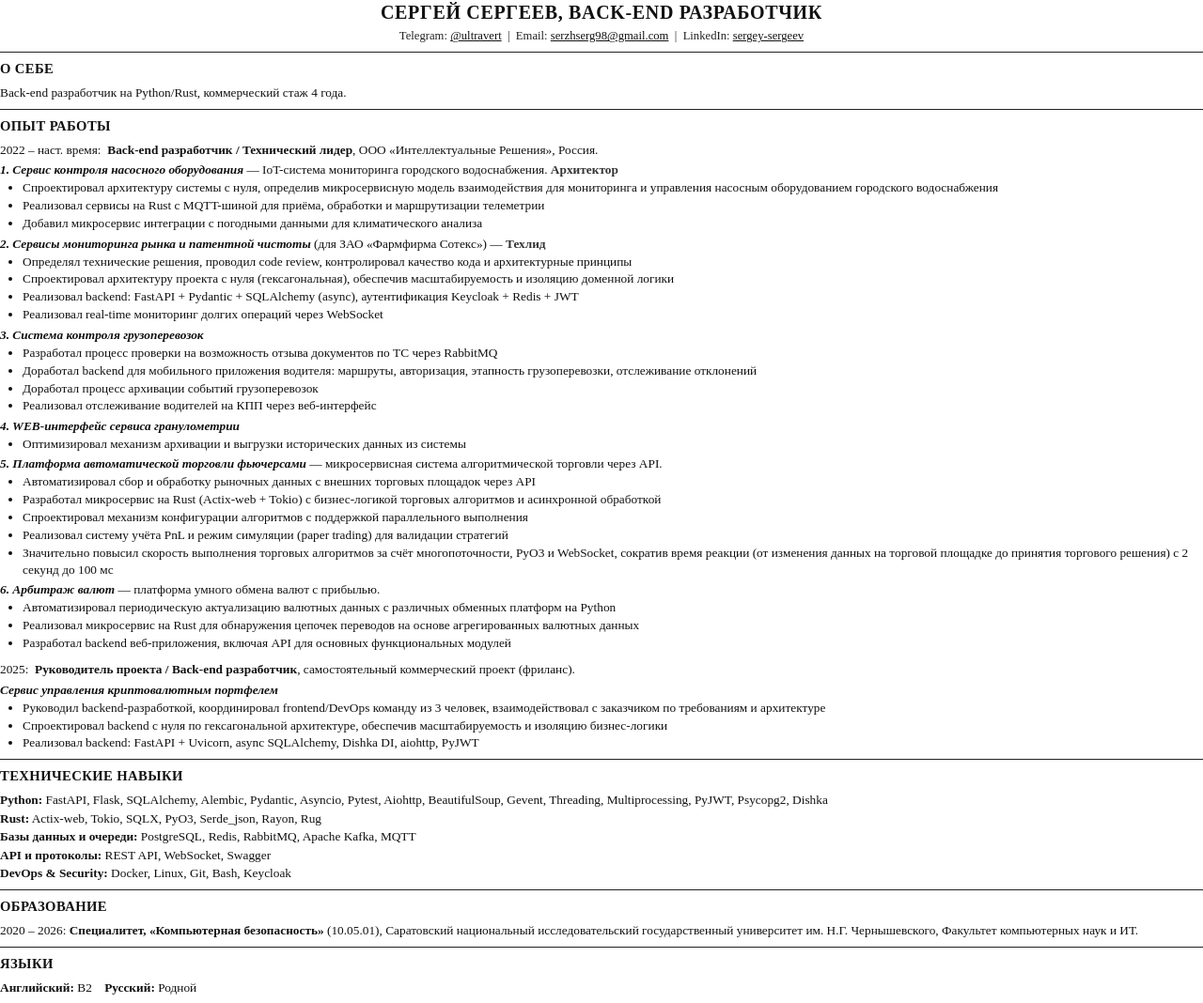
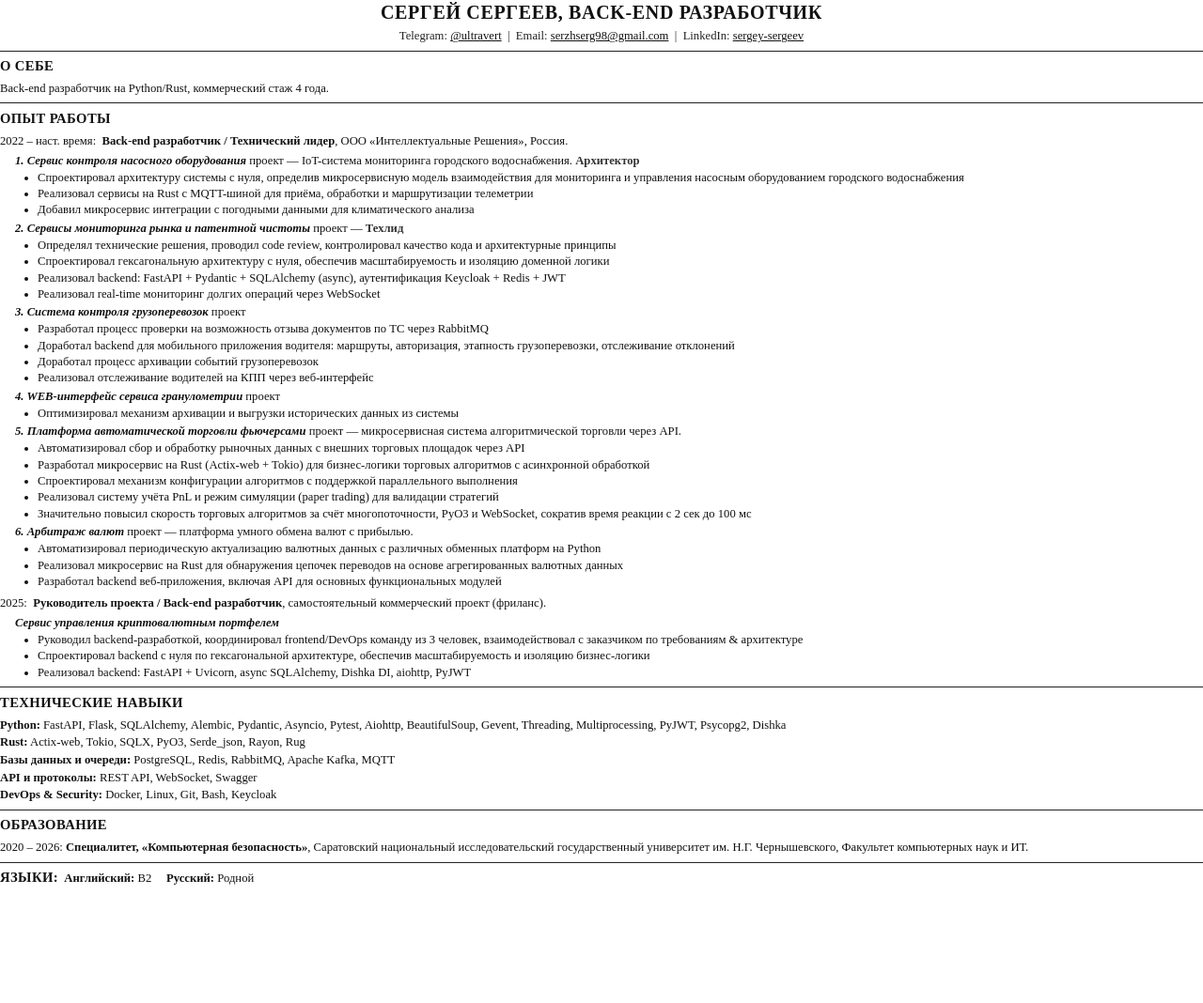
Before and after one commit to BEPOHUKA-U3-KA3AXCTAHA/portfolio, a plain HTML site: page resume_ru.html in a window 1280 px wide. Shown: the whole page at 94% size. After the commit the page ends 945 px from the top, so only its background shows below. Drawn offline with Linux system fonts and the light colour scheme.

Commit message:
Update resumes and site: Intelligent Solutions, remove Pharmfirma Sotex, remove specialty code, add project word, fit to 1 page, sync RU resume

```diff
--- a/resume_ru.html
+++ b/resume_ru.html
@@ -5,37 +5,37 @@
 <style>
 @page {
   size: A4;
-  margin: 14mm 16mm 14mm 16mm;
+  margin: 8mm 13mm 8mm 11mm;
 }
 * { box-sizing: border-box; margin: 0; padding: 0; }
 body {
   font-family: 'Times New Roman', 'DejaVu Serif', Georgia, serif;
-  font-size: 10pt;
+  font-size: 9.5pt;
   line-height: 1.32;
   color: #111;
 }
 a { color: #111; text-decoration: none; }
 
 /* ── HEADER ── */
-.header { text-align: center; margin-bottom: 6pt; }
+.header { text-align: center; margin-bottom: 5pt; }
 .name { font-size: 15pt; font-weight: bold; text-transform: uppercase; letter-spacing: 0.5pt; margin-bottom: 3pt; }
 .contacts { font-size: 9.5pt; color: #222; }
 .contacts a { text-decoration: underline; }
 
-hr { border: none; border-top: 0.8pt solid #222; margin: 5pt 0 6pt; }
+hr { border: none; border-top: 0.8pt solid #222; margin: 4pt 0 5pt; }
 
 /* ── SECTIONS ── */
 .section-title {
   font-size: 11pt;
   font-weight: bold;
   text-transform: uppercase;
-  margin-bottom: 5pt;
+  margin-bottom: 4pt;
   letter-spacing: 0.3pt;
 }
-.subsection { margin-bottom: 6pt; }
+.subsection { margin-bottom: 5pt; }
 
 /* ── WORK ENTRIES ── */
-.entry { margin-bottom: 6pt; }
+.entry { margin-bottom: 5pt; }
 .entry-header { margin-bottom: 2pt; }
 .entry-dates { font-weight: normal; }
 .entry-role { font-weight: bold; }
@@ -43,12 +43,14 @@ hr { border: none; border-top: 0.8pt solid #222; margin: 5pt 0 6pt; }
 .project-title { font-weight: bold; font-style: italic; display: inline; }
 .project-role { font-weight: bold; color: #333; }
 
-ul { margin-left: 18pt; margin-top: 1pt; margin-bottom: 3pt; }
-li { margin-bottom: 1pt; }
+/* Projects indented relative to entry-header */
+.entry p { margin-left: 12pt; }
+ul { margin-left: 30pt; margin-top: 1pt; margin-bottom: 2pt; }
+li { margin-bottom: 0.5pt; }
 
 /* ── SKILLS ── */
 .skills-block { margin-bottom: 4pt; }
-.skills-block p { margin-bottom: 1.5pt; }
+.skills-block p { margin-bottom: 1.5pt; margin-left: 0; }
 .skill-cat { font-weight: bold; }
 
 /* ── EDUCATION ── */
@@ -70,7 +72,7 @@ li { margin-bottom: 1pt; }
 <!-- О СЕБЕ -->
 <div class="subsection">
   <div class="section-title">О себе</div>
-  <p>Back-end разработчик на Python/Rust, коммерческий стаж 4 года.</p>
+  <p style="margin-left:0">Back-end разработчик на Python/Rust, коммерческий стаж 4 года.</p>
 </div>
 <hr/>
 
@@ -84,22 +86,22 @@ li { margin-bottom: 1pt; }
       <span class="entry-role">Back-end разработчик / Технический лидер</span>, ООО «Интеллектуальные Решения», Россия.
     </div>
 
-    <p style="margin-top:3pt"><span class="project-title">1. Сервис контроля насосного оборудования</span> — IoT-система мониторинга городского водоснабжения. <span class="project-role">Архитектор</span></p>
+    <p style="margin-top:3pt"><span class="project-title">1. Сервис контроля насосного оборудования</span> проект — IoT-система мониторинга городского водоснабжения. <span class="project-role">Архитектор</span></p>
     <ul>
       <li>Спроектировал архитектуру системы с нуля, определив микросервисную модель взаимодействия для мониторинга и управления насосным оборудованием городского водоснабжения</li>
       <li>Реализовал сервисы на Rust с MQTT-шиной для приёма, обработки и маршрутизации телеметрии</li>
       <li>Добавил микросервис интеграции с погодными данными для климатического анализа</li>
     </ul>
 
-    <p><span class="project-title">2. Сервисы мониторинга рынка и патентной чистоты</span> (для ЗАО «Фармфирма Сотекс») — <span class="project-role">Техлид</span></p>
+    <p><span class="project-title">2. Сервисы мониторинга рынка и патентной чистоты</span> проект — <span class="project-role">Техлид</span></p>
     <ul>
       <li>Определял технические решения, проводил code review, контролировал качество кода и архитектурные принципы</li>
-      <li>Спроектировал архитектуру проекта с нуля (гексагональная), обеспечив масштабируемость и изоляцию доменной логики</li>
+      <li>Спроектировал гексагональную архитектуру с нуля, обеспечив масштабируемость и изоляцию доменной логики</li>
       <li>Реализовал backend: FastAPI + Pydantic + SQLAlchemy (async), аутентификация Keycloak + Redis + JWT</li>
       <li>Реализовал real-time мониторинг долгих операций через WebSocket</li>
     </ul>
 
-    <p><span class="project-title">3. Система контроля грузоперевозок</span></p>
+    <p><span class="project-title">3. Система контроля грузоперевозок</span> проект</p>
     <ul>
       <li>Разработал процесс проверки на возможность отзыва документов по ТС через RabbitMQ</li>
       <li>Доработал backend для мобильного приложения водителя: маршруты, авторизация, этапность грузоперевозки, отслеживание отклонений</li>
@@ -107,21 +109,21 @@ li { margin-bottom: 1pt; }
       <li>Реализовал отслеживание водителей на КПП через веб-интерфейс</li>
     </ul>
 
-    <p><span class="project-title">4. WEB-интерфейс сервиса гранулометрии</span></p>
+    <p><span class="project-title">4. WEB-интерфейс сервиса гранулометрии</span> проект</p>
     <ul>
       <li>Оптимизировал механизм архивации и выгрузки исторических данных из системы</li>
     </ul>
 
-    <p><span class="project-title">5. Платформа автоматической торговли фьючерсами</span> — микросервисная система алгоритмической торговли через API.</p>
+    <p><span class="project-title">5. Платформа автоматической торговли фьючерсами</span> проект — микросервисная система алгоритмической торговли через API.</p>
     <ul>
       <li>Автоматизировал сбор и обработку рыночных данных с внешних торговых площадок через API</li>
-      <li>Разработал микросервис на Rust (Actix-web + Tokio) с бизнес-логикой торговых алгоритмов и асинхронной обработкой</li>
+      <li>Разработал микросервис на Rust (Actix-web + Tokio) для бизнес-логики торговых алгоритмов с асинхронной обработкой</li>
       <li>Спроектировал механизм конфигурации алгоритмов с поддержкой параллельного выполнения</li>
       <li>Реализовал систему учёта PnL и режим симуляции (paper trading) для валидации стратегий</li>
-      <li>Значительно повысил скорость выполнения торговых алгоритмов за счёт многопоточности, PyO3 и WebSocket, сократив время реакции (от изменения данных на торговой площадке до принятия торгового решения) с 2 секунд до 100 мс</li>
+      <li>Значительно повысил скорость торговых алгоритмов за счёт многопоточности, PyO3 и WebSocket, сократив время реакции с 2 сек до 100 мс</li>
     </ul>
 
-    <p><span class="project-title">6. Арбитраж валют</span> — платформа умного обмена валют с прибылью.</p>
+    <p><span class="project-title">6. Арбитраж валют</span> проект — платформа умного обмена валют с прибылью.</p>
     <ul>
       <li>Автоматизировал периодическую актуализацию валютных данных с различных обменных платформ на Python</li>
       <li>Реализовал микросервис на Rust для обнаружения цепочек переводов на основе агрегированных валютных данных</li>
@@ -130,7 +132,7 @@ li { margin-bottom: 1pt; }
 
   </div>
 
-  <div class="entry" style="margin-top:8pt">
+  <div class="entry" style="margin-top:5pt">
     <div class="entry-header">
       <span class="entry-dates">2025:</span>&nbsp;
       <span class="entry-role">Руководитель проекта / Back-end разработчик</span>, самостоятельный коммерческий проект (фриланс).
@@ -138,7 +140,7 @@ li { margin-bottom: 1pt; }
 
     <p style="margin-top:3pt"><span class="project-title">Сервис управления криптовалютным портфелем</span></p>
     <ul>
-      <li>Руководил backend-разработкой, координировал frontend/DevOps команду из 3 человек, взаимодействовал с заказчиком по требованиям и архитектуре</li>
+      <li>Руководил backend-разработкой, координировал frontend/DevOps команду из 3 человек, взаимодействовал с заказчиком по требованиям &amp; архитектуре</li>
       <li>Спроектировал backend с нуля по гексагональной архитектуре, обеспечив масштабируемость и изоляцию бизнес-логики</li>
       <li>Реализовал backend: FastAPI + Uvicorn, async SQLAlchemy, Dishka DI, aiohttp, PyJWT</li>
     </ul>
@@ -154,7 +156,7 @@ li { margin-bottom: 1pt; }
     <p><span class="skill-cat">Rust:</span> Actix-web, Tokio, SQLX, PyO3, Serde_json, Rayon, Rug</p>
     <p><span class="skill-cat">Базы данных и очереди:</span> PostgreSQL, Redis, RabbitMQ, Apache Kafka, MQTT</p>
     <p><span class="skill-cat">API и протоколы:</span> REST API, WebSocket, Swagger</p>
-    <p><span class="skill-cat">DevOps & Security:</span> Docker, Linux, Git, Bash, Keycloak</p>
+    <p><span class="skill-cat">DevOps &amp; Security:</span> Docker, Linux, Git, Bash, Keycloak</p>
   </div>
 </div>
 <hr/>
@@ -162,14 +164,13 @@ li { margin-bottom: 1pt; }
 <!-- ОБРАЗОВАНИЕ -->
 <div class="subsection">
   <div class="section-title">Образование</div>
-  <div class="edu-entry">2020 – 2026: <strong>Специалитет, «Компьютерная безопасность»</strong> (10.05.01), Саратовский национальный исследовательский государственный университет им. Н.Г. Чернышевского, Факультет компьютерных наук и ИТ.</div>
+  <div class="edu-entry">2020 – 2026: <strong>Специалитет, «Компьютерная безопасность»</strong>, Саратовский национальный исследовательский государственный университет им. Н.Г. Чернышевского, Факультет компьютерных наук и ИТ.</div>
 </div>
 <hr/>
 
 <!-- ЯЗЫКИ -->
-<div class="subsection">
-  <div class="section-title">Языки</div>
-  <p><strong>Английский:</strong> B2 &nbsp;&nbsp; <strong>Русский:</strong> Родной</p>
+<div class="subsection" style="margin-bottom:0">
+  <p style="margin-left:0"><span style="font-weight:bold; text-transform:uppercase; font-size:11pt; letter-spacing:0.3pt">Языки:</span> &nbsp;<strong>Английский:</strong> B2 &nbsp;&nbsp;&nbsp; <strong>Русский:</strong> Родной</p>
 </div>
 
 </body>
```
Also changed, not shown: js/main.js (+9 -9 lines), resume_en.html (+28 -28 lines), 2 other files.
